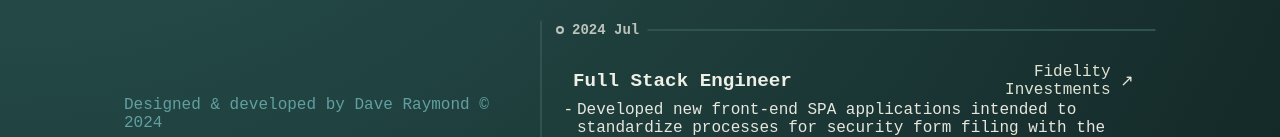
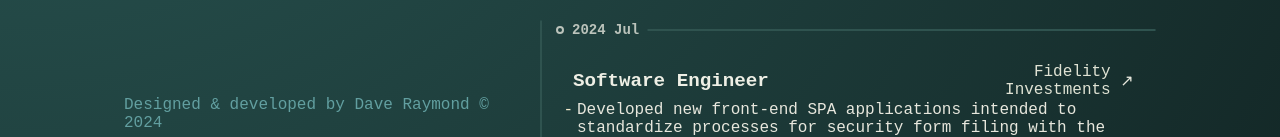
Before and after one commit to ravedaymond/portfolio-daveraymond.dev, a SvelteKit app: page / in a window 1280 px wide. Shown: the part 568-705 px from the top of the page. Built offline with nearby package versions, Linux system fonts and the light colour scheme.

Commit message:
Updated job title.

```diff
--- a/src/routes/+page.svelte
+++ b/src/routes/+page.svelte
@@ -58,7 +58,7 @@
 					{
 						end: '2024 Jul',
 						start: '2022 Jun',
-						title: 'Full Stack Engineer',
+						title: 'Software Engineer',
 						company: 'Fidelity Investments',
 						url: 'https://www.fidelity.com/',
 						list: [
```
